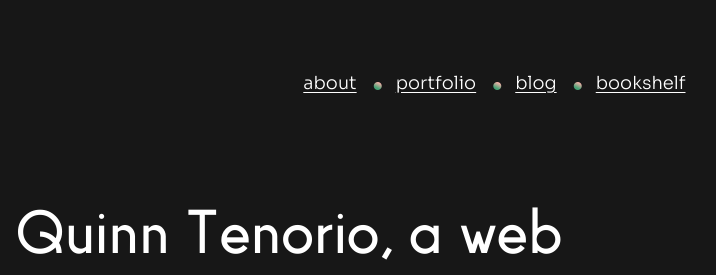
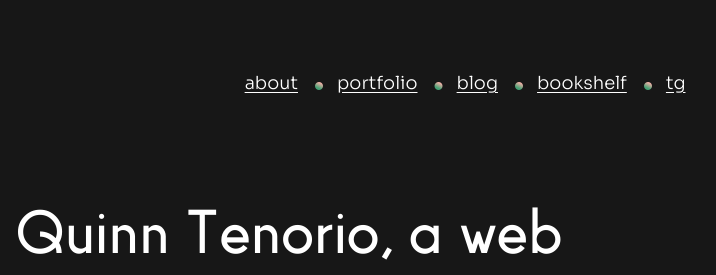
Before and after one commit to qxorio/forest, an Eleventy site: page src/index.njk in a window 1280 px wide. Shown: the top 275 px of the page, 334-1050 px from the left. Built offline with nearby package versions, Linux system fonts and the light colour scheme; Eleventy itself is replaced by a stand-in of ours; files that its build step writes are made by us from their sources; no server answers; what @notion-stuff/blocks-html-parser, @notionhq/client, canvas, cloudinary would draw is missing.

Commit message:
Add thirsty gardens to navigation

```diff
--- a/src/_includes/layouts/layout.njk
+++ b/src/_includes/layouts/layout.njk
@@ -70,6 +70,10 @@
                             >Bookshelf</a
                         >
                     </li>
+                    <li>
+                        <span class="fa-li"><i class="fa-solid fa-circle"></i></span>
+                        <a href="https://thirstygardens.com" target="_blank">tg</a>
+                    </li>
                 </ul>
                 <div class="menu-navigation">
                     <input type="checkbox" />
@@ -91,6 +95,7 @@
                         <li><a href="/bookshelf" class="nav-item {% if page.url.includes('bookshelf') %}nav-item-active{% endif %}"
                             >Bookshelf</a
                         ></li>
+                        <li><a href="https://thirstygardens.com" target="_blank">tg</a></li>
                     </ul>
                 </div>
             </nav>
```
